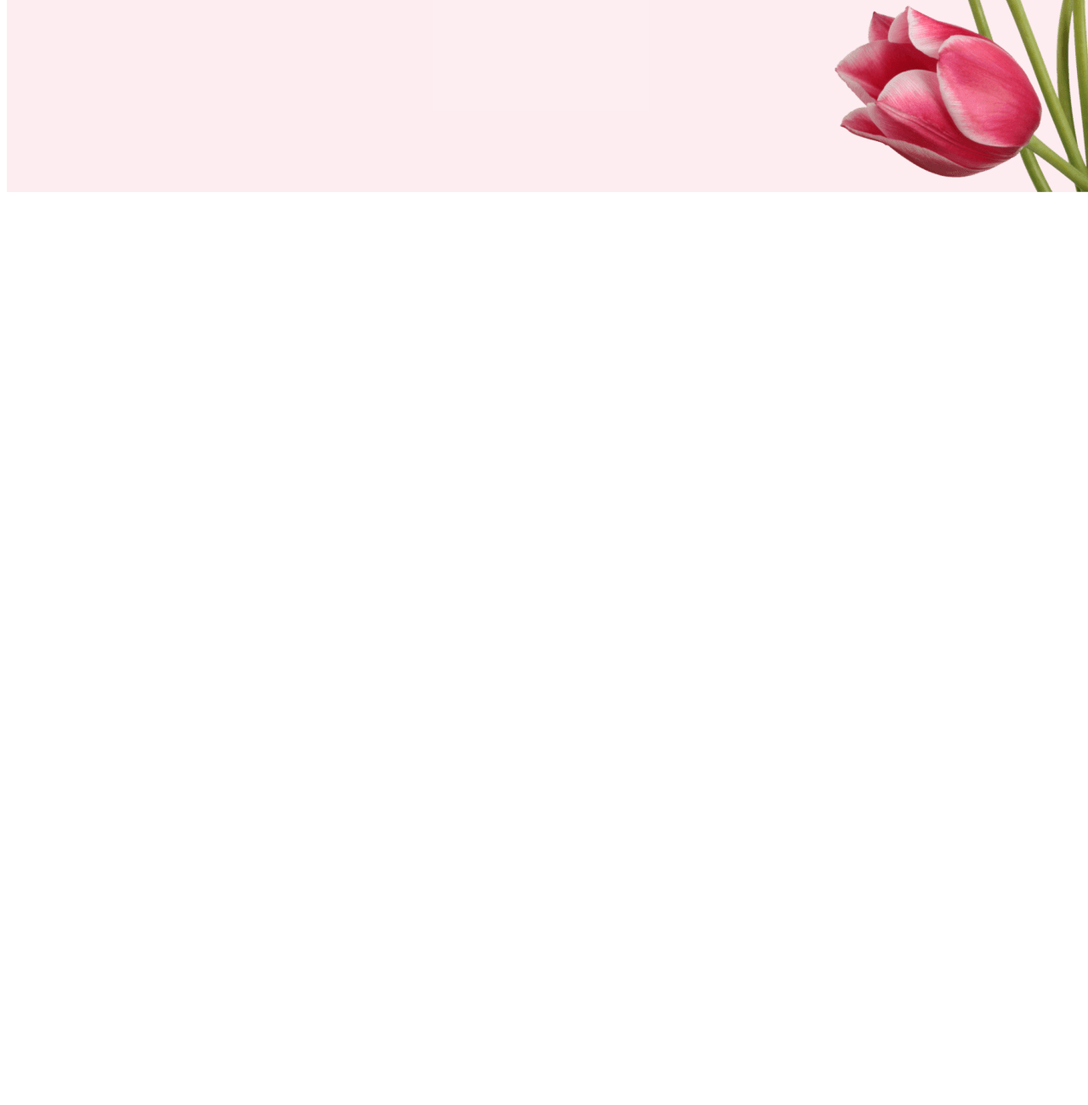
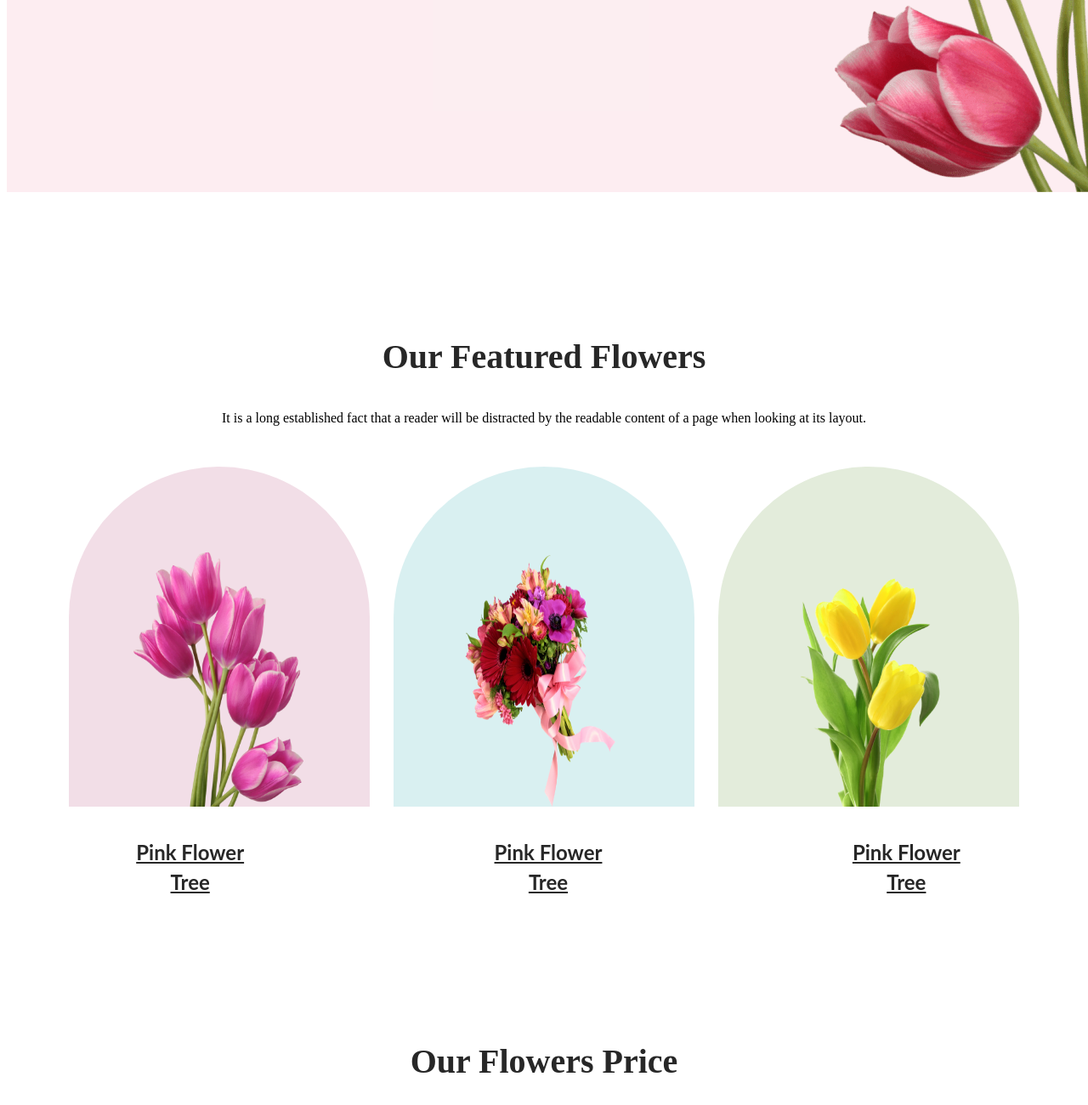
Before and after one commit to Fahimfaisaltalha/flower-name, a plain HTML site: page index.html in a window 1280 px wide. Shown: the part 632-1932 px from the top of the page at 85% size. Before the commit the page ends 866 px from the top, so only its background shows below. Drawn offline with Linux system fonts and the light colour scheme.

Commit message:
added featured flowers

```diff
--- a/index.html
+++ b/index.html
@@ -17,7 +17,30 @@
 </div>
     </header>
     <main>
+        <section class="featured-flower">
+            <h3 class="section-head">Our Featured Flowers</h3>
+            <p class="section-description">It is a long established fact that a reader will be distracted by the readable content of a page when looking at its layout.</p>
+            <img class="pic-first" src="Flower Asset/pngwing 6.png" alt="">
 
+            <img  class="pic-second" src="Flower Asset/pngwing 5.png" alt="">
+
+            <img class="pic-third" src="Flower Asset/pngwing 7.png" alt="">
+            <div class="pink">
+                <p class="pink-flower" >Pink Flower Tree</p>
+                <p class="pink-flower" >Pink Flower Tree</p>
+                <p class="pink-flower" >Pink Flower Tree</p>
+            </div>
+
+
+        </section>
+        <section class="flower-price" >
+
+        <h3 class="section-head" >Our Flowers Price</h3>
+
+
+
+
+        </section>
     </main>
     <footer>
 
--- a/styles/style.css
+++ b/styles/style.css
@@ -8,16 +8,10 @@ header{
     width: 1920px;
     height: 850px;
     background: rgba(229, 84, 115, 0.10);
-    /* justify-content: space-between; */
-
-
 
 }
 .flower-heading{
     color: #272727;
-
-
-
 }
 .flower-head-description{
     color: rgba(39, 39, 39, 0.60);
@@ -38,3 +32,61 @@ header{
     padding: 20px 43px;
 
 }
+.featured-flower{
+    text-align: center;
+}
+.section-head{
+    color: #272727;
+    text-align: center;
+    font-size: 40px;
+    font-weight: 800;
+    margin-top: 170px;
+
+}
+.section-description{
+    margin-top: 24px;
+    margin-bottom: 48px;
+}
+.pic-first{
+    border-radius: 300px 300px 0px 0px;
+    background: rgba(167, 33, 98, 0.15);
+    width: 200px;
+    height: 300px;
+    padding: 100px 78px 0px 76px;
+    margin-right: 24px;
+
+}
+
+.pic-second{
+    border-radius: 300px 300px 0px 0px;
+    background: rgba(5, 151, 160, 0.15);
+    width: 200px;
+    height: 300px;
+    padding: 100px 78px 0px 76px;
+    margin-right: 24px;
+
+}
+.pic-third{
+    border-radius: 300px 300px 0px 0px;
+    background: rgba(71, 125, 17, 0.15);
+    width: 200px;
+    height: 300px;
+    padding: 100px 78px 0px 76px;
+
+}
+.pink{
+    display: flex;
+    justify-content: center;
+
+}
+.pink-flower{
+    margin: 32px 130px 0 140px;
+    color: #272727;
+     text-align: center;
+     font-family: Lato;
+     font-size: 24px;
+     font-style: normal;
+     font-weight: 700;
+     line-height: 35px;
+     text-decoration-line: underline;
+}
```
